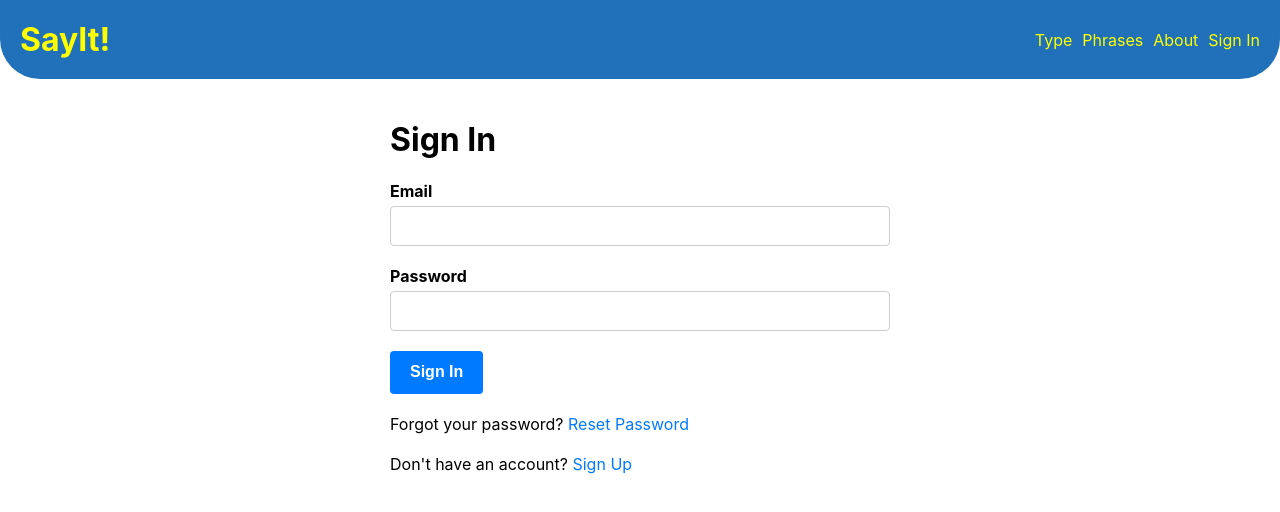
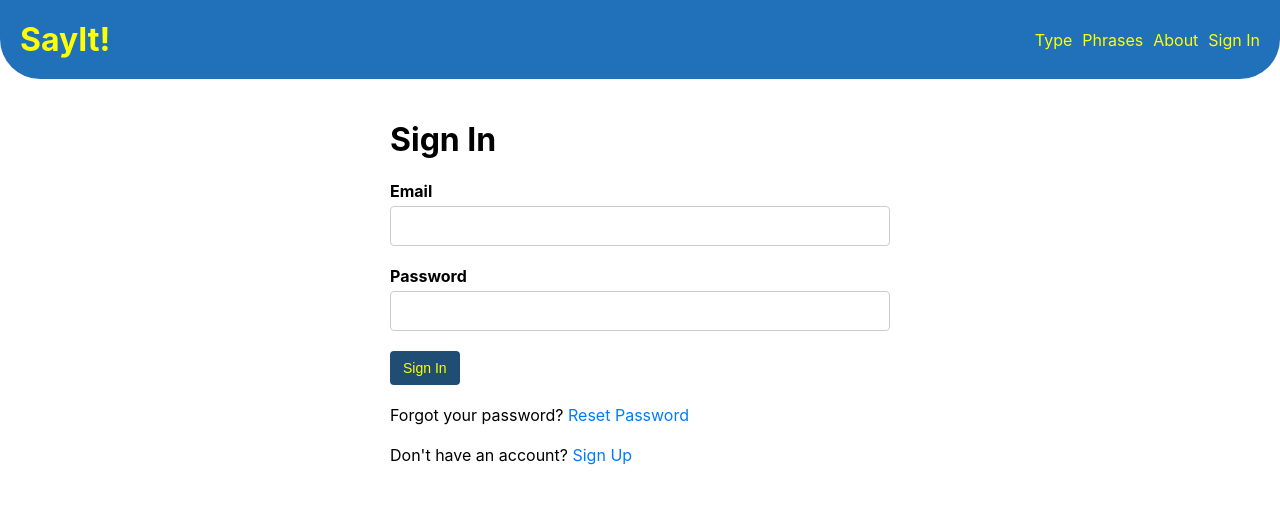
Before and after one commit to enaboapps/sayit-web, a React (Create React App) app: page /sign-in in a window 1280 px wide. Shown: the top 512 px of the page. Built offline with nearby package versions, Linux system fonts and the light colour scheme; no server answers.

Commit message:
Add global button style

```diff
--- /dev/null
+++ b/src/global.css
@@ -0,0 +1,13 @@
+.btn {
+    display: inline-block;
+    font-size: 16px;
+    font-weight: bold;
+    background-color: #204d74;
+    color: yellow;
+    transition: all 0.3s ease-in-out;
+}
+
+.btn:hover {
+    background-color: #f5f5f5;
+    color: #204d74;
+}
--- a/src/pages/auth-flow/AccountPage.js
+++ b/src/pages/auth-flow/AccountPage.js
@@ -2,6 +2,7 @@ import React from "react";
 import Auth from "../../business-logic/backend/Auth";
 import { onAuthStateChanged } from "firebase/auth";
 import "./AuthFlow.css";
+import "../../global.css";
 import BaseLayout from "../../layout/BaseLayout";
 import { useNavigate } from "react-router-dom";
 
@@ -27,7 +28,7 @@ function AccountPage() {
             <div className="container">
                 <h1>Account</h1>
                 <p>You are signed in as {Auth.getCurrentUserEmail()}</p>
-                <button className="btn btn-primary" onClick={signOut}>Sign Out</button>
+                <button className="btn" onClick={signOut}>Sign Out</button>
             </div>
         </BaseLayout>
     );
--- a/src/pages/auth-flow/AuthFlow.css
+++ b/src/pages/auth-flow/AuthFlow.css
@@ -24,26 +24,6 @@ input {
   box-sizing: border-box;
 }
 
-.btn {
-  display: inline-block;
-  padding: 10px 20px;
-  font-size: 16px;
-  font-weight: bold;
-  color: #fff;
-  background-color: #007bff;
-  border: none;
-  border-radius: 4px;
-  cursor: pointer;
-}
-
-.btn-primary {
-  background-color: #007bff;
-}
-
-.btn-primary:hover {
-  background-color: #0062cc;
-}
-
 p {
   margin-top: 20px;
   font-size: 16px;
--- a/src/pages/auth-flow/ResetPasswordPage.js
+++ b/src/pages/auth-flow/ResetPasswordPage.js
@@ -2,6 +2,7 @@ import React from "react";
 import Auth from "../../business-logic/backend/Auth";
 import { Link } from "react-router-dom";
 import "./AuthFlow.css";
+import "../../global.css";
 import BaseLayout from "../../layout/BaseLayout";
 import { useNavigate } from "react-router-dom";
 
@@ -40,7 +41,7 @@ function ResetPasswordPage() {
                         />
                     </div>
                     {error && <p className="error">{error}</p>}
-                    <button type="submit" className="btn btn-primary">Send Password Reset Email</button>
+                    <button type="submit" className="btn">Send Password Reset Email</button>
                 </form>
                 <p>
                     Don't have an account? <Link to="/sign-up">Sign Up</Link>
--- a/src/pages/auth-flow/SignInPage.js
+++ b/src/pages/auth-flow/SignInPage.js
@@ -3,6 +3,7 @@ import { Link } from "react-router-dom";
 import Auth from "../../business-logic/backend/Auth";
 import { onAuthStateChanged } from "firebase/auth";
 import "./AuthFlow.css";
+import "../../global.css";
 import BaseLayout from "../../layout/BaseLayout";
 import { useNavigate } from "react-router-dom";
 
@@ -58,7 +59,7 @@ function SignInPage() {
                         />
                     </div>
                     {error && <p className="error">{error}</p>}
-                    <button type="submit" className="btn btn-primary">
+                    <button type="submit" className="btn">
                         Sign In
                     </button>
                 </form>
--- a/src/pages/auth-flow/SignUpPage.js
+++ b/src/pages/auth-flow/SignUpPage.js
@@ -2,6 +2,7 @@ import React from "react";
 import Auth from "../../business-logic/backend/Auth"
 import { Link } from "react-router-dom";
 import "./AuthFlow.css";
+import "../../global.css";
 import BaseLayout from "../../layout/BaseLayout";
 import { useNavigate } from "react-router-dom";
 import { onAuthStateChanged } from "firebase/auth";
@@ -77,7 +78,7 @@ function SignUpPage() {
                         />
                     </div>
                     {error && <p className="error">{error}</p>}
-                    <button type="submit" className="btn btn-primary">Sign Up</button>
+                    <button type="submit" className="btn">Sign Up</button>
                 </form>
                 <p>Already have an account? <Link to="/sign-in">Sign In</Link></p>
             </div>
--- a/src/pages/phrases/components/PhraseDataGrid.js
+++ b/src/pages/phrases/components/PhraseDataGrid.js
@@ -1,5 +1,6 @@
 import { useState } from 'react';
 import './styles/PhraseDataGrid.css';
+import '../../../global.css'
 
 function PhraseDataGrid({ data, itemsPerPage, renderItem }) {
     const [currentPage, setCurrentPage] = useState(1);
--- a/src/pages/phrases/components/styles/PhraseDataGrid.css
+++ b/src/pages/phrases/components/styles/PhraseDataGrid.css
@@ -19,9 +19,3 @@
     border-radius: 5px;
     background-color: #fff;
 }
-
-.page-controls .btn {
-    margin-left: 10px;
-    background-color: #204d74;
-    color: yellow;
-}
```
